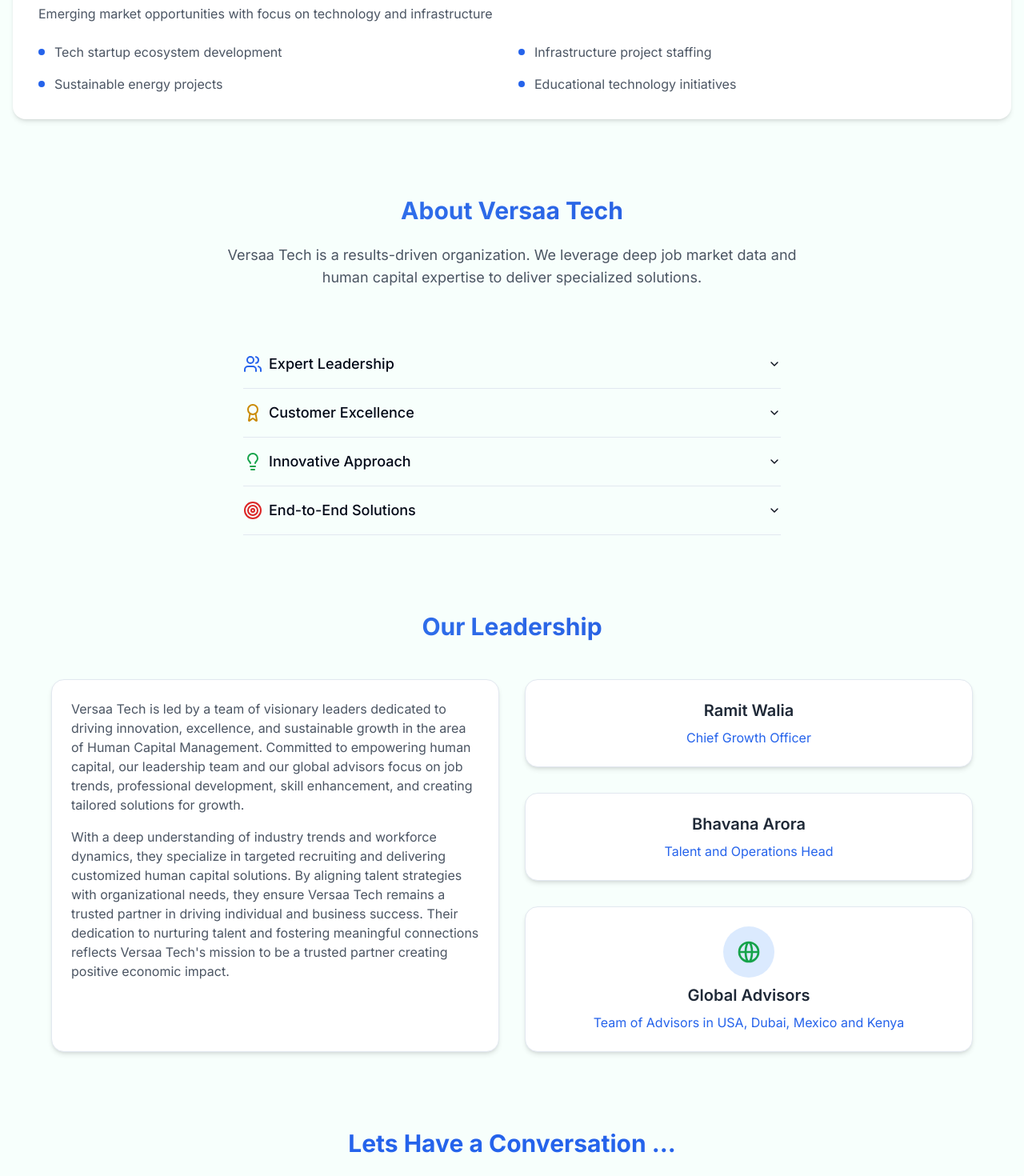
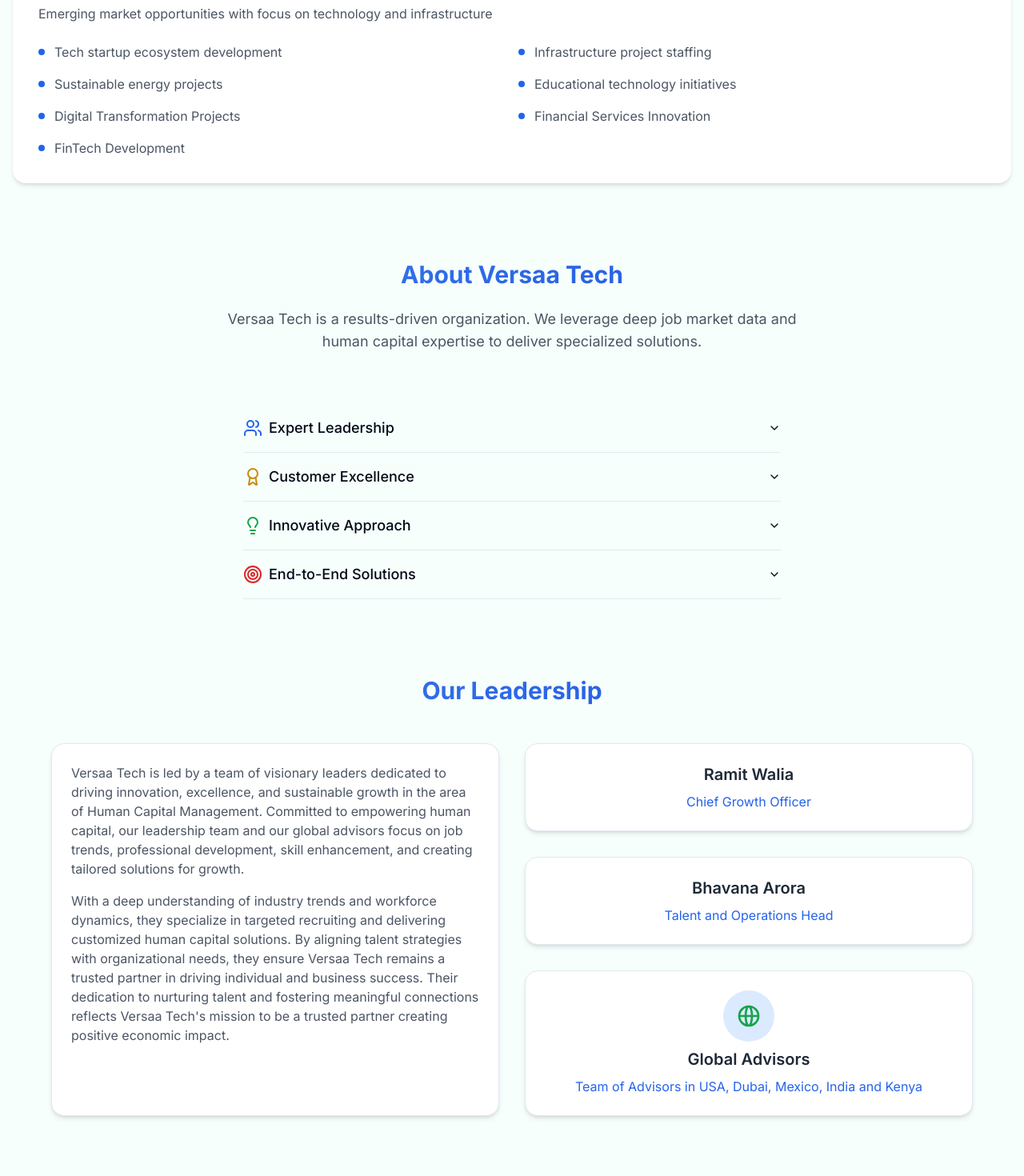
Before and after one commit to QoSz/versaa-tech, a Next.js app: page / in a window 1280 px wide. Shown: the part 2540-4010 px from the top of the page at 80% size. Built offline with nearby package versions, Linux system fonts and the light colour scheme.

Commit message:
Added more info to East Africa / Added India as a location in Global Advisors

```diff
--- a/src/components/home/Leadership.tsx
+++ b/src/components/home/Leadership.tsx
@@ -21,7 +21,7 @@
 
 const globalAdvisors = {
     name: "Global Advisors",
-    role: "Team of Advisors in USA, Dubai, Mexico and Kenya",
+    role: "Team of Advisors in USA, Dubai, Mexico, India and Kenya",
     isAdvisors: true
 };
 
--- a/src/components/home/StrategicFocus.tsx
+++ b/src/components/home/StrategicFocus.tsx
@@ -11,7 +11,10 @@
             "Tech startup ecosystem development",
             "Infrastructure project staffing",
             "Sustainable energy projects",
-            "Educational technology initiatives"
+            "Educational technology initiatives",
+            "Digital Transformation Projects",
+            "Financial Services Innovation",
+            "FinTech Development"
         ],
     },
     {
```
Also changed, not shown: 1 other file (tests, documents, lock files or other folders).
